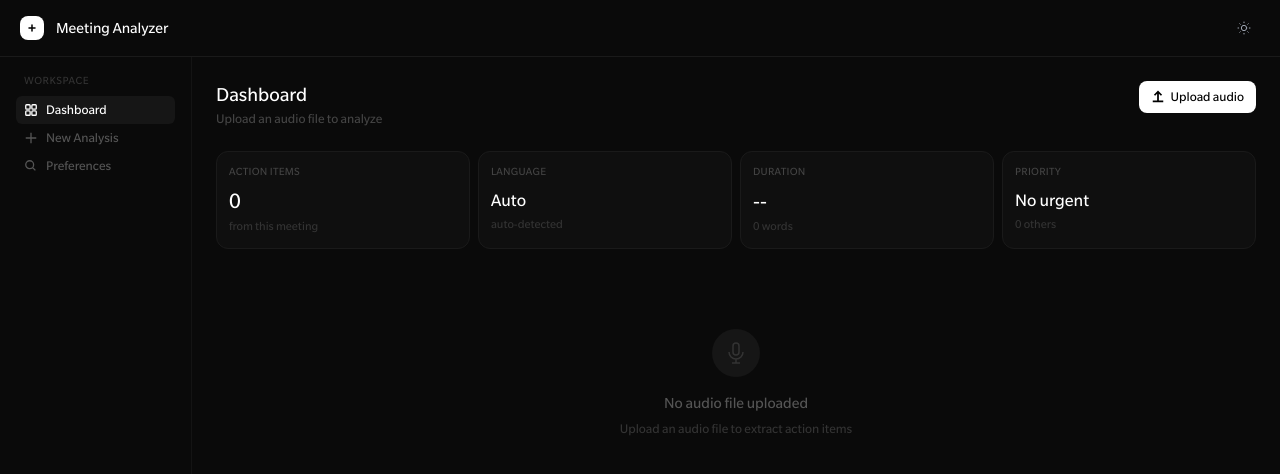
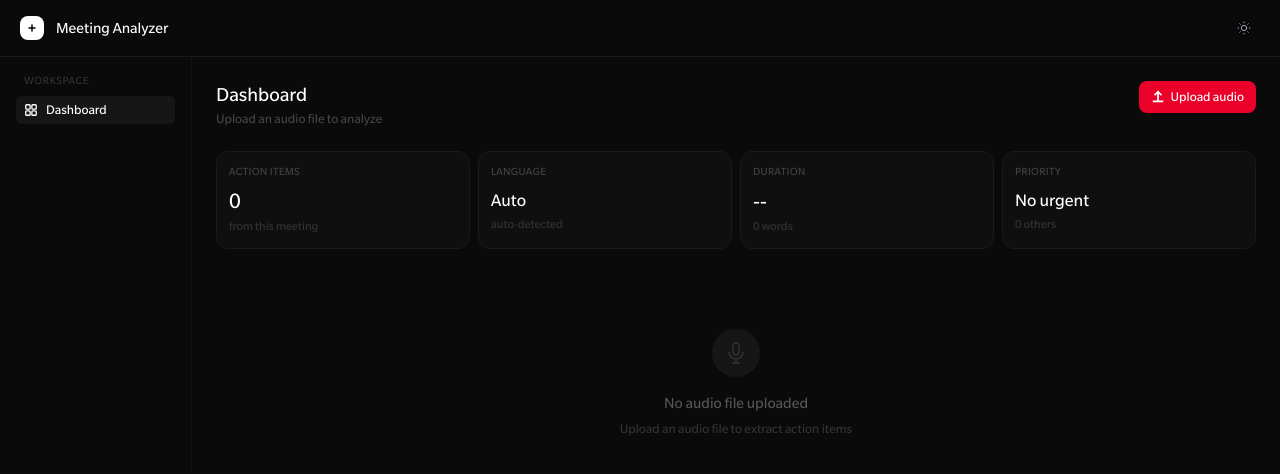
Before and after one commit to sandeshgorde/audio-action-extractor-meetings, a React (Create React App) app in the folder frontend/: page / in a window 1280 px wide. Shown: the top 474 px of the page. Built offline with nearby package versions, Linux system fonts and the light colour scheme; the HTML template or start-up script is replaced by a standard one.

Commit message:
Clean up sidebar: remove unused items, add Clear button, OnePlus red accent on upload

```diff
--- a/frontend/src/App.js
+++ b/frontend/src/App.js
@@ -122,18 +122,21 @@
               </svg>
               Dashboard
             </div>
-            <div className={`flex items-center gap-2 px-2 py-1.5 rounded-md text-xs cursor-pointer ${darkMode ? 'text-[#555] hover:bg-[#161616]' : 'text-gray-500 hover:bg-gray-100'} transition-colors`}>
-              <svg className="w-3.5 h-3.5 flex-shrink-0" viewBox="0 0 16 16" fill="none" stroke="currentColor" strokeWidth="1.5">
-                <path d="M8 2v12M2 8h12"/>
-              </svg>
-              New Analysis
-            </div>
-            <div className={`flex items-center gap-2 px-2 py-1.5 rounded-md text-xs cursor-pointer ${darkMode ? 'text-[#555] hover:bg-[#161616]' : 'text-gray-500 hover:bg-gray-100'} transition-colors`}>
-              <svg className="w-3.5 h-3.5 flex-shrink-0" viewBox="0 0 16 16" fill="none" stroke="currentColor" strokeWidth="1.5">
-                <path d="M13 13L9.5 9.5M11 6.5A4.5 4.5 0 112 6.5a4.5 4.5 0 019 0z"/>
-              </svg>
-              Preferences
-            </div>
+            {(response || selectedFile) && (
+              <button
+                onClick={() => {
+                  setResponse(null);
+                  setSelectedFile(null);
+                  setError(null);
+                }}
+                className={`flex items-center gap-2 px-2 py-1.5 rounded-md text-xs cursor-pointer w-full ${darkMode ? 'text-[#555] hover:bg-[#161616]' : 'text-gray-500 hover:bg-gray-100'} transition-colors`}
+              >
+                <svg className="w-3.5 h-3.5 flex-shrink-0" viewBox="0 0 16 16" fill="none" stroke="currentColor" strokeWidth="1.5">
+                  <path d="M2 4h12M5 4V2h6v2M6 7v5M10 7v5M3 4l1 10h8l1-10"/>
+                </svg>
+                Clear
+              </button>
+            )}
           </div>
         </div>
 
@@ -149,7 +152,7 @@
                 {response ? `${selectedFile?.name || 'audio'} · analyzed ${getTimeAgo()}` : 'Upload an audio file to analyze'}
               </p>
             </div>
-            <label className={`flex items-center gap-1.5 ${darkMode ? 'bg-white text-black' : 'bg-gray-900 text-white'} rounded-lg px-3 py-2 text-xs font-semibold cursor-pointer flex-shrink-0 hover:opacity-90 transition-opacity`}>
+            <label className="flex items-center gap-1.5 bg-[#EB0029] text-white rounded-lg px-3 py-2 text-xs font-semibold cursor-pointer flex-shrink-0 hover:opacity-90 transition-opacity">
               <svg className="w-3.5 h-3.5" viewBox="0 0 16 16" fill="none" stroke="currentColor" strokeWidth="2">
                 <path d="M8 2v10M4 6l4-4 4 4M2 13h12"/>
               </svg>
```
